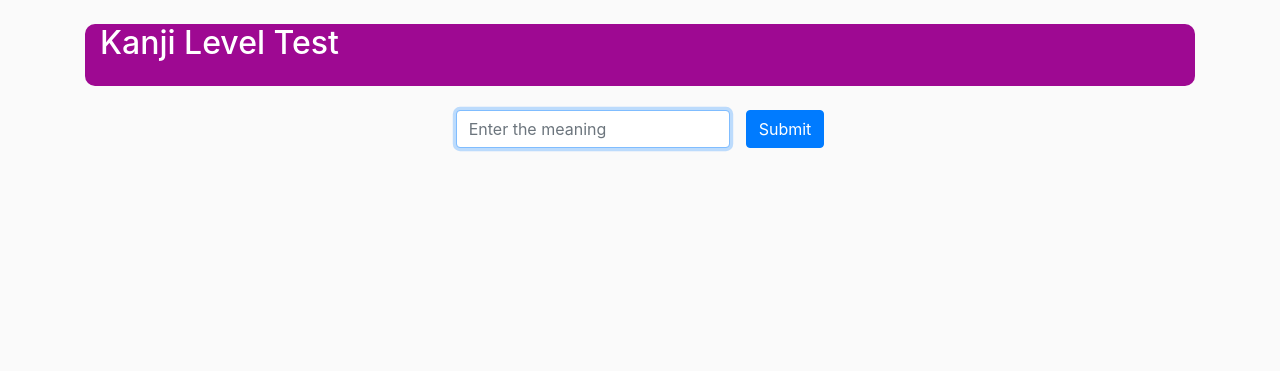
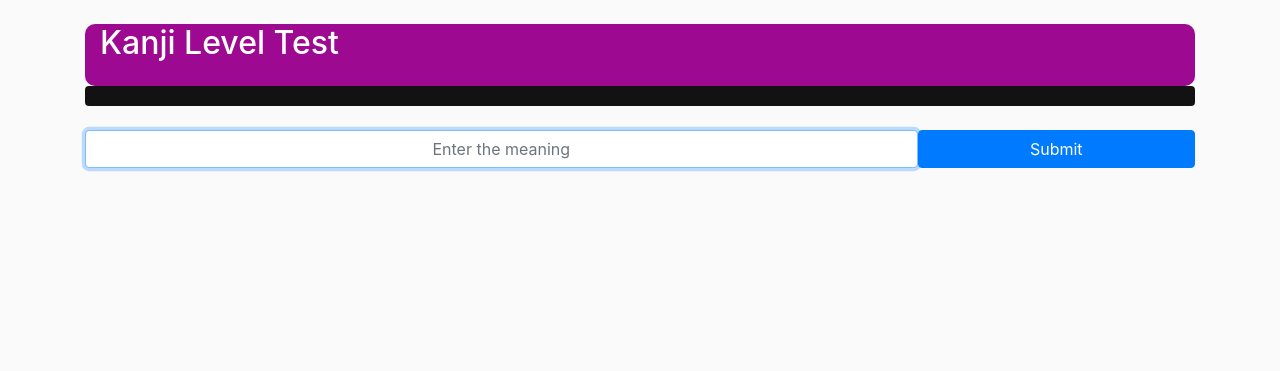
Before and after one commit to just1nt1me/kanji_app, a Django app: template level_test/templates/level-test/kanji-test.html in a window 1280 px wide. Shown: the part 56-427 px from the top of the page. Run offline with Django 4.2, Linux system fonts and the light colour scheme; the template is opened without the code that fills it, so the values that code supplies are empty; some libraries are stand-ins or nearby versions.

Commit message:
updated styles

```diff
--- a/level_test/templates/level-test/kanji-test.html
+++ b/level_test/templates/level-test/kanji-test.html
@@ -26,19 +26,16 @@
       </div>
     </div>
   </div>
-  <div class="container-fluid">
+    <div class="progress" style="height: 20px; background-color: #121212;">
+      <div id="progressBar" class="progress-bar" role="progressbar" style="width: 0%;" aria-valuenow="0" aria-valuemin="0" aria-valuemax="10"></div>
+    </div>
     <form class="form-inline justify-content-center my-4" method="post" id="kanjiTestForm">
       {% csrf_token %}
-      <input type="text" name="answer" class="form-control mr-3"  placeholder="Enter the meaning">
-      <button type="submit" id="submitButton" class="btn btn-primary">Submit</button>
+      <input type="text" name="answer" class="form-control text-center" style="width: 75%;"  placeholder="Enter the meaning">
+      <button type="submit" id="submitButton" class="btn btn-primary" style="width: 25%;">Submit</button>
     </form>
-    <div class="row justify-content-center">
       <div class="col-md-12 alert text-center" id="feedback" role="alert"></div>
-    </div>
-    <div class="row justify-content-center">
       <div class="col-md-12 alert text-center" id="results" role="alert"></div>
-    </div>
-  </div>
 </main>
 {% endblock %}
 
@@ -49,7 +46,9 @@
     const feedbackElem = document.getElementById('feedback');
     const answerInput = form.querySelector('input[name="answer"]');
     const resultsDiv = document.getElementById('results');
+
     const scoreCard = document.getElementById('scoreDisplay');
+    const progressBar = document.getElementById('progressBar');
 
     let levelUpEventAdded = false;
     answerInput.focus();
@@ -96,11 +95,12 @@
 
               if(data.pass) {
                 resultsDiv.textContent += ` Congratulations! You've passed the ${data.level} Level Test. Press Enter to continue.`;
+                resultsDiv.classList.remove('alert-danger');
                 resultsDiv.classList.add('alert-primary');
             } else {
                 resultsDiv.textContent += ` Sorry, you did not pass the ${data.level} Level Test. Press Enter for your results.`;
                 resultsDiv.classList.remove('alert-primary');
-                resultsDiv.classList.remove('alert-danger');
+                resultsDiv.classList.add('alert-danger');
             }
 
             if (!levelUpEventAdded) {
@@ -113,7 +113,12 @@
             }
           }
             document.getElementById('jlptLevel').textContent = `${data.level.toUpperCase()}`;
-            scoreCard.textContent = `${data.score}/${data.index}`;
+            scoreCard.textContent = `${Math.round(data.score / data.index * 100)}%`;
+
+            const progressPercent = (data.index / 10) * 100;
+            progressBar.style.width = progressPercent + '%';
+            progressBar.setAttribute('aria-valuenow', data.score);
+
             if (data.kanji) {
                 document.getElementById('currentKanji').textContent = data.kanji;
             } else {
```
